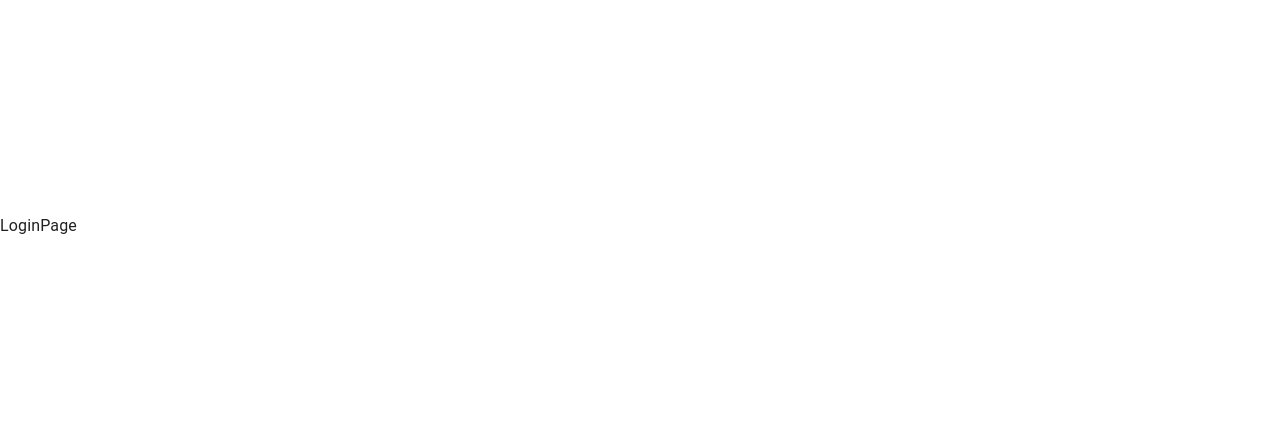
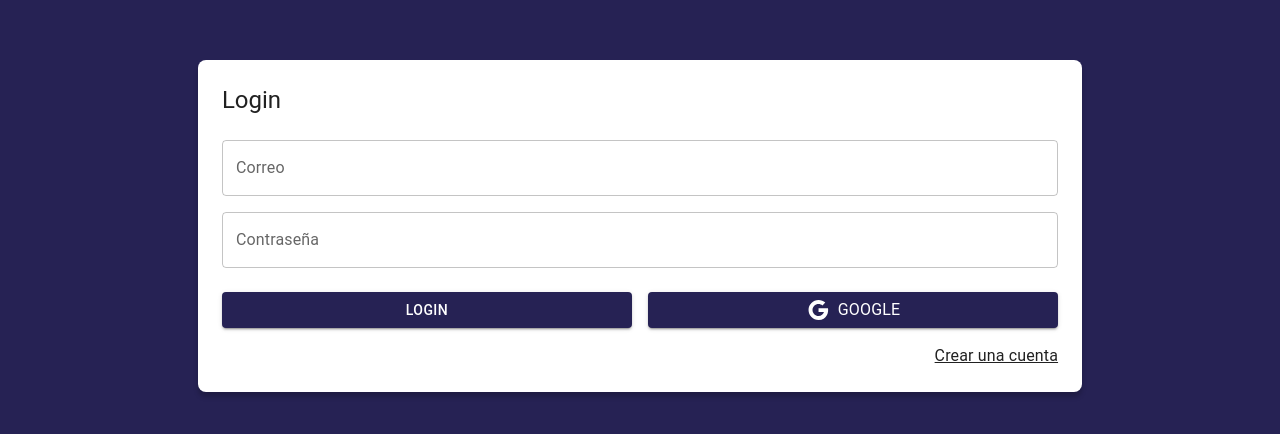
Before and after one commit to Luisromv/journal-app, a React (Vite) app: page /auth/login in a window 1280 px wide. Shown: the part 174-608 px from the top of the page. Built offline with nearby package versions, Linux system fonts and the light colour scheme.

Commit message:
Se crea la página del Login y yap.

```diff
--- a/src/auth/pages/LoginPage.jsx
+++ b/src/auth/pages/LoginPage.jsx
@@ -1,7 +1,73 @@
+import { Link as RouterLink } from 'react-router-dom'
+import { Google } from "@mui/icons-material"
+import { Button, Grid, Link, TextField, Typography } from "@mui/material"
+import { minHeight } from "@mui/system"
 
 export const LoginPage = () => {
 
     return (
-        <div>LoginPage</div>
+        <Grid
+            container
+            spacing={0}
+            direction="column"
+            alignItems="center"
+            justifyContent="center"
+            sx={{ minHeight: '100vh', backgroundColor: 'primary.main', padding: 4 }}
+        >
+            <Grid
+                item
+                className="box-shadow"
+                xs={3}
+                sx={{ backgroundColor: 'white', padding: 3, borderRadius: 2 }}
+            >
+                <Typography variant='h5' sx={{ mb: 1 }}>Login</Typography>
+
+                <form>
+                    <Grid container>
+                        <Grid item xs={12} sx={{ mt: 2 }}>
+                            <TextField
+                                label="Correo"
+                                type="email"
+                                placeholder="Correo Electronico"
+                                fullWidth
+                            />
+                        </Grid>
+
+                        <Grid item xs={12} sx={{ mt: 2 }}>
+                            <TextField
+                                label="Contraseña"
+                                type="password"
+                                placeholder="Contraseña"
+                                fullWidth
+                            />
+                        </Grid>
+
+                        <Grid container spacing={2} sx={{ mb: 2, mt: 1 }}>
+                            <Grid item xs={12} sm={6}>
+                                <Button
+                                    variant="contained"
+                                    fullWidth>
+                                    Login
+                                </Button>
+                            </Grid>
+
+                            <Grid item xs={12} sm={6}>
+                                <Button variant="contained" fullWidth>
+                                    <Google />
+                                    <Typography sx={{ ml: 1 }}>Google</Typography>
+                                </Button>
+                            </Grid>
+                        </Grid>
+
+                        <Grid container direction='row' justifyContent='end'>
+                            <Link component={RouterLink} color='inherit' to="/auth/register">
+                                Crear una cuenta
+                            </Link>
+                        </Grid>
+                    </Grid>
+                </form>
+
+            </Grid>
+        </Grid>
     )
 }
--- a/src/styles.css
+++ b/src/styles.css
@@ -1,69 +1,3 @@
-:root {
-  font-family: Inter, system-ui, Avenir, Helvetica, Arial, sans-serif;
-  line-height: 1.5;
-  font-weight: 400;
-
-  color-scheme: light dark;
-  color: rgba(255, 255, 255, 0.87);
-  background-color: #242424;
-
-  font-synthesis: none;
-  text-rendering: optimizeLegibility;
-  -webkit-font-smoothing: antialiased;
-  -moz-osx-font-smoothing: grayscale;
-  -webkit-text-size-adjust: 100%;
+.box-shadow{
+  box-shadow: 0px 5px 5px rgba(0, 0, 0, 0.2);
 }
-
-a {
-  font-weight: 500;
-  color: #646cff;
-  text-decoration: inherit;
-}
-a:hover {
-  color: #535bf2;
-}
-
-body {
-  margin: 0;
-  display: flex;
-  place-items: center;
-  min-width: 320px;
-  min-height: 100vh;
-}
-
-h1 {
-  font-size: 3.2em;
-  line-height: 1.1;
-}
-
-button {
-  border-radius: 8px;
-  border: 1px solid transparent;
-  padding: 0.6em 1.2em;
-  font-size: 1em;
-  font-weight: 500;
-  font-family: inherit;
-  background-color: #1a1a1a;
-  cursor: pointer;
-  transition: border-color 0.25s;
-}
-button:hover {
-  border-color: #646cff;
-}
-button:focus,
-button:focus-visible {
-  outline: 4px auto -webkit-focus-ring-color;
-}
-
-@media (prefers-color-scheme: light) {
-  :root {
-    color: #213547;
-    background-color: #ffffff;
-  }
-  a:hover {
-    color: #747bff;
-  }
-  button {
-    background-color: #f9f9f9;
-  }
-}
```
